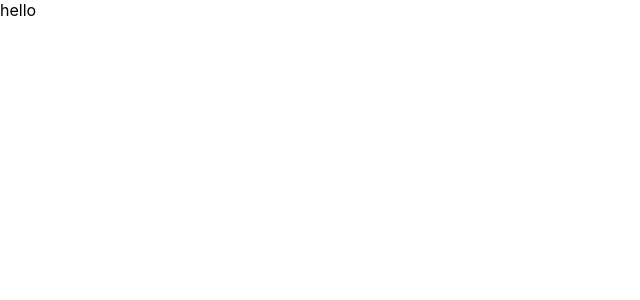
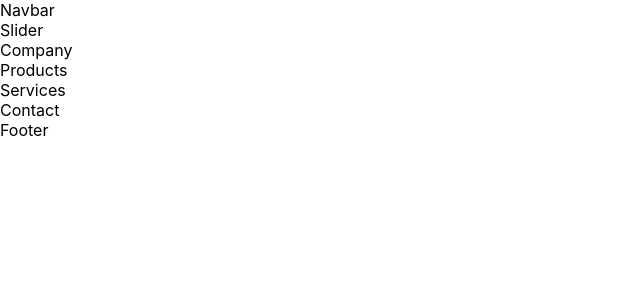
Before and after one commit to ahmedsheblwafa/solvix, a React (Create React App) app: page / in a window 1280 px wide. Shown: the top 300 px of the page, without its empty margins (0-640 px from the left). Built offline with nearby package versions, Linux system fonts and the light colour scheme.

Commit message:
mounting components to the home page

```diff
--- a/src/App.js
+++ b/src/App.js
@@ -1,7 +1,8 @@
+import Home from "./pages/Home/Home.component";
 
 function App() {
   return (
-  <div>hello </div>
+    <Home />
   );
 }
 
--- a/src/components/Company/Company.component.jsx
+++ b/src/components/Company/Company.component.jsx
@@ -0,0 +1,7 @@
+import React from 'react'
+
+export default function Company() {
+  return (
+    <div>Company</div>
+  )
+}
--- a/src/components/Contact/Contact.component.jsx
+++ b/src/components/Contact/Contact.component.jsx
@@ -0,0 +1,7 @@
+import React from 'react'
+
+export default function Contact() {
+  return (
+    <div>Contact</div>
+  )
+}
--- a/src/components/Footer/Footer.component.jsx
+++ b/src/components/Footer/Footer.component.jsx
@@ -0,0 +1,7 @@
+import React from 'react'
+
+export default function Footer() {
+  return (
+    <div>Footer</div>
+  )
+}
--- a/src/components/Navbar/Navbar.component.jsx
+++ b/src/components/Navbar/Navbar.component.jsx
@@ -0,0 +1,7 @@
+import React from 'react'
+
+export default function Navbar() {
+  return (
+    <div>Navbar</div>
+  )
+}
--- a/src/components/Products/Products.component.jsx
+++ b/src/components/Products/Products.component.jsx
@@ -0,0 +1,7 @@
+import React from 'react'
+
+export default function Products() {
+  return (
+    <div>Products</div>
+  )
+}
--- a/src/components/Servics/Services.component.jsx
+++ b/src/components/Servics/Services.component.jsx
@@ -0,0 +1,7 @@
+import React from 'react'
+
+export default function Services() {
+  return (
+    <div>Services</div>
+  )
+}
--- a/src/components/Slider/Slider.component.jsx
+++ b/src/components/Slider/Slider.component.jsx
@@ -0,0 +1,7 @@
+import React from 'react'
+
+export default function Slider() {
+  return (
+    <div>Slider</div>
+  )
+}
--- /dev/null
+++ b/src/pages/Home/Home.component.jsx
@@ -0,0 +1,22 @@
+import React from 'react'
+import Company from '../../components/Company/Company.component'
+import Contact from '../../components/Contact/Contact.component'
+import Footer from '../../components/Footer/Footer.component'
+import Navbar from '../../components/Navbar/Navbar.component'
+import Products from '../../components/Products/Products.component'
+import Services from '../../components/Servics/Services.component'
+import Slider from '../../components/Slider/Slider.component'
+
+export default function Home() {
+  return (
+    <>
+        <Navbar/>
+        <Slider/>
+        <Company/>
+        <Products/>
+        <Services/>
+        <Contact/>
+        <Footer/>
+    </>
+  )
+}
```
